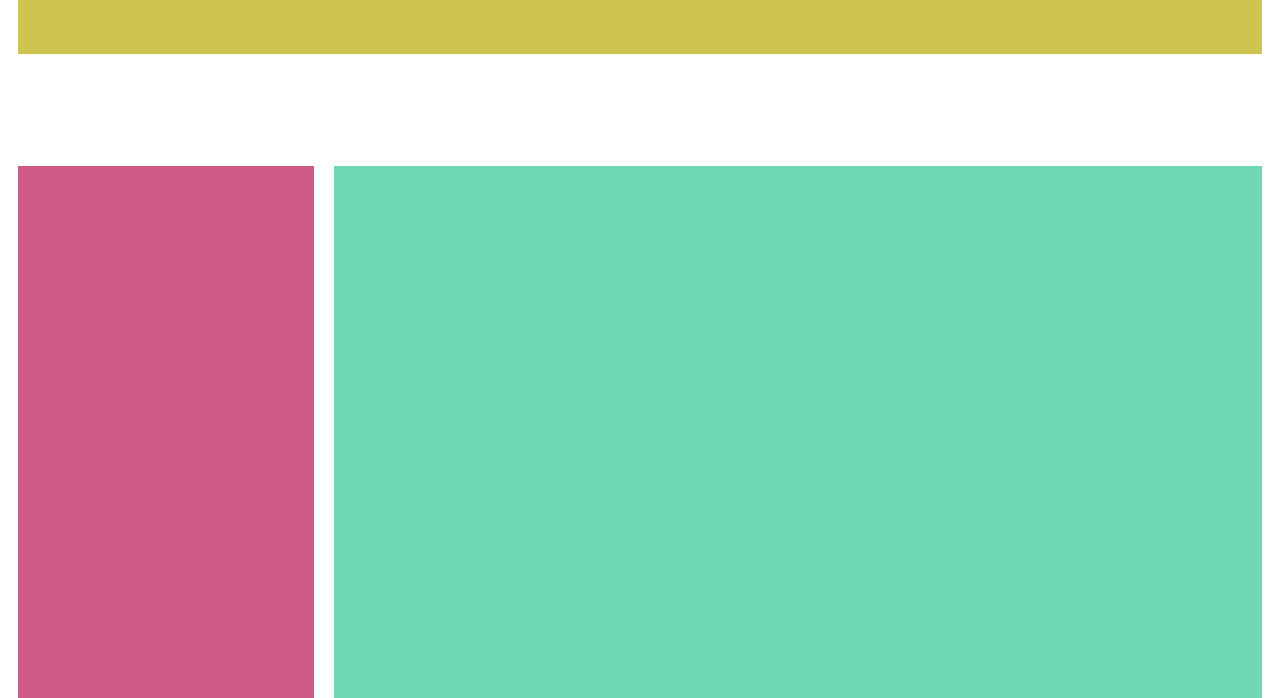
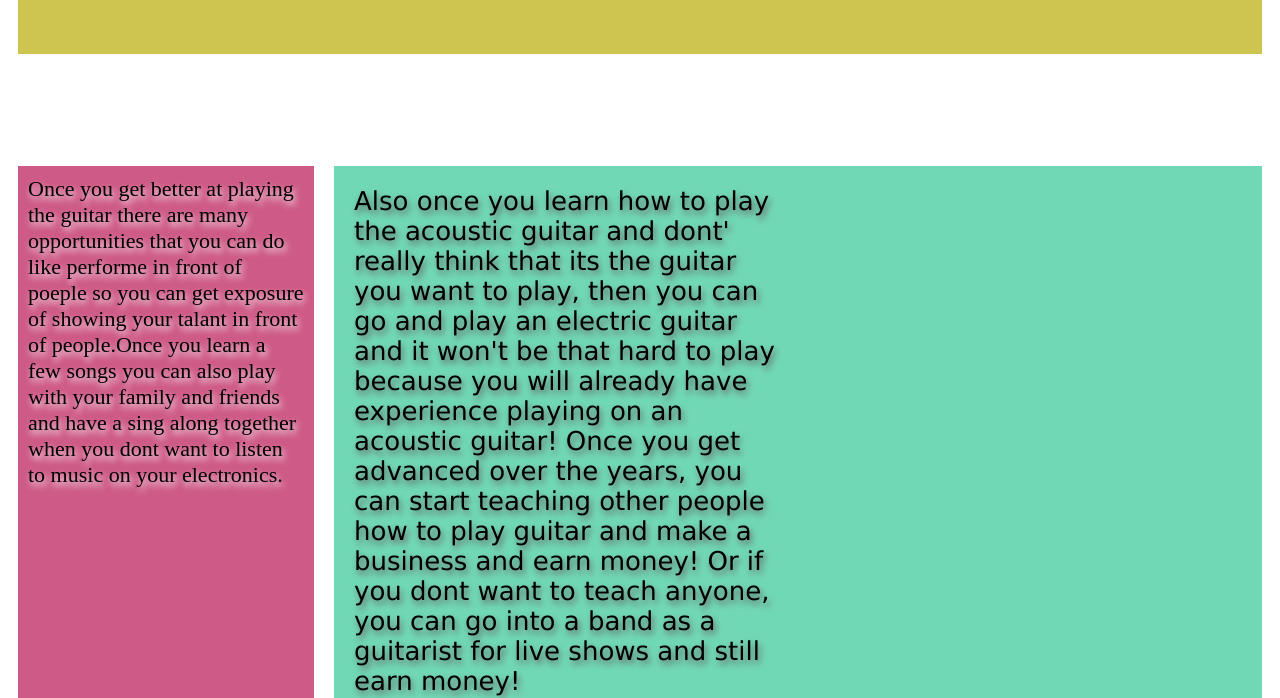
Before and after one commit to psaanvi2/guitar, a plain HTML site: page opportunities.html in a window 1280 px wide. Shown: the part 266-964 px from the top of the page. Drawn offline with Linux system fonts and the light colour scheme.

Commit message:
guitar website
Finished the last page ready to hand in!!!!!!!!!!!!!!!!!!!!!!!!!!!!!!

```diff
--- a/opportunities.html
+++ b/opportunities.html
@@ -19,14 +19,21 @@
             <h1>-Opportunities!-</h1>
         </div>
         <div class="leftbox">
-
+            Once you get better at playing the guitar there are many opportunities
+            that you can do like performe in front of poeple so you can get exposure of
+            showing your talant in front of people.Once you learn a few songs you can also
+            play with your family and friends and have a sing along together when you dont want to listen
+            to music on your electronics.
         </div>
         <div class="rightbox">
             <div class="flexcontainer">
                 <div class="child">
-
-
-
+                    Also once you learn how to play the acoustic guitar and dont' really think that its
+                    the guitar you want to play, then you can go and play
+                    an electric guitar and it won't be that hard to play because you will already have experience
+                    playing on an acoustic guitar! Once you get advanced over the years, you can start teaching other people
+                    how to play guitar and make a business and earn money! Or if you dont want to teach anyone, you can go into a
+                    band as a guitarist for live shows and still earn money!
                 </div>
                 <div class="child">
 
```
